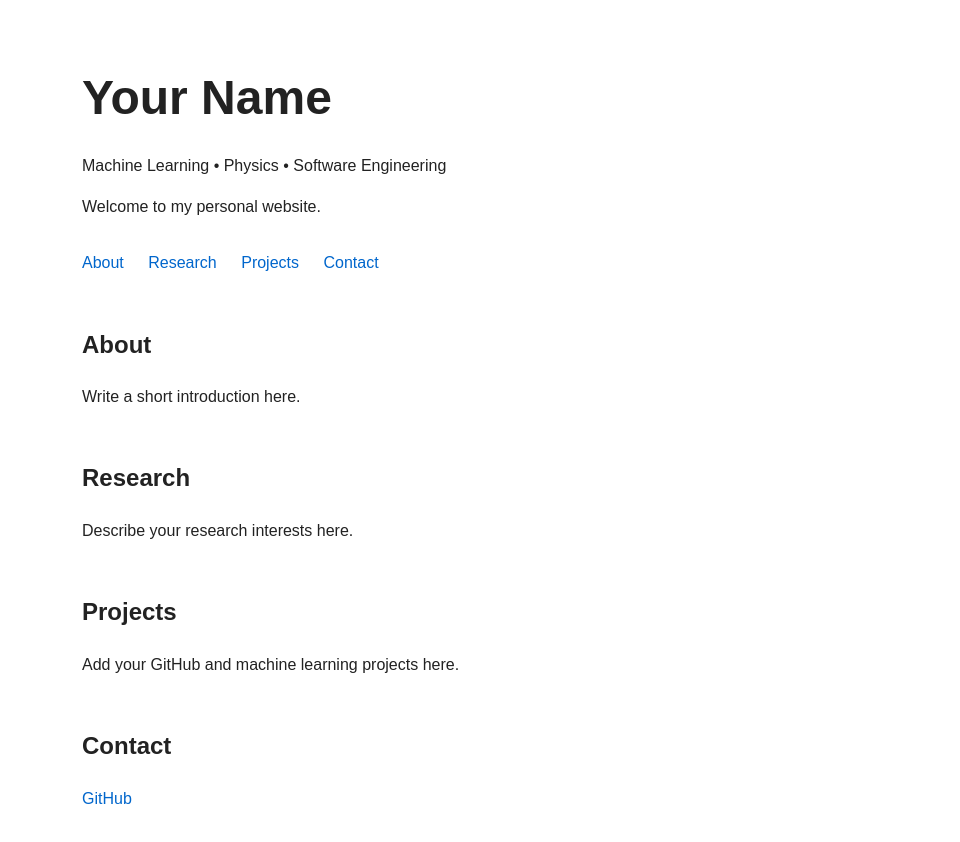
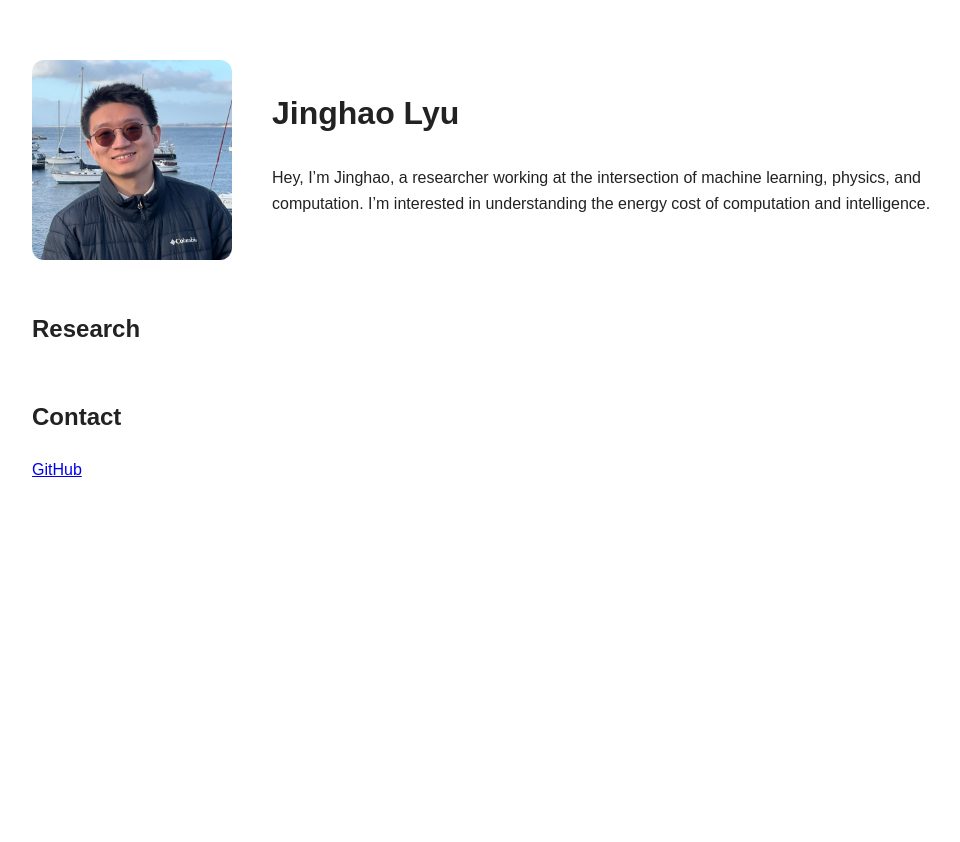
Before and after one commit to jhlyu/jhlyu.github.io, a plain HTML site: page index.html in a window 1280 px wide. Shown: the whole page, without its empty margins (158-1118 px from the left). After the commit the page ends 800 px from the top, so only its background shows below. Drawn offline with Linux system fonts and the light colour scheme.

Commit message:
updated some stuff

```diff
--- a/index.html
+++ b/index.html
@@ -4,7 +4,7 @@
     <meta charset="UTF-8">
     <meta name="viewport" content="width=device-width, initial-scale=1.0">
 
-    <title>Your Name</title>
+    <title>Jinghao Lyu's website</title>
 
     <link rel="stylesheet" href="style.css">
 </head>
@@ -12,49 +12,36 @@
 <body>
 
     <main>
-        <h1>Your Name</h1>
 
-        <p>
-            Machine Learning • Physics • Software Engineering
-        </p>
+        <section class="intro">
+            <img src="assets/profile.jpg"
+                 alt="Jinghao"
+                 class="profile-photo">
 
-        <p>
-            Welcome to my personal website.
-        </p>
+            <div>
+                <h1>Jinghao Lyu</h1>
 
-        <nav>
-            <a href="#about">About</a>
-            <a href="#research">Research</a>
-            <a href="#projects">Projects</a>
-            <a href="#contact">Contact</a>
-        </nav>
-
-        <section id="about">
-            <h2>About</h2>
-            <p>
-                Write a short introduction here.
-            </p>
+                <p>
+                    Hey, I’m Jinghao, a researcher working at the intersection of
+                    machine learning, physics, and computation. I’m interested
+                    in understanding the energy cost of computation and intelligence.
+                </p>
+            </div>
         </section>
 
         <section id="research">
             <h2>Research</h2>
             <p>
-                Describe your research interests here.
+
             </p>
         </section>
 
-        <section id="projects">
-            <h2>Projects</h2>
-            <p>
-                Add your GitHub and machine learning projects here.
-            </p>
-        </section>
 
         <section id="contact">
             <h2>Contact</h2>
 
             <p>
-                <a href="https://github.com/YOUR_USERNAME">GitHub</a>
+                <a href="https://github.com/jhlyu">GitHub</a>
             </p>
         </section>
     </main>
--- a/style.css
+++ b/style.css
@@ -1,35 +1,31 @@
 body {
     font-family: Arial, sans-serif;
-    max-width: 800px;
+    max-width: 900px;
     margin: 60px auto;
     padding: 0 20px;
-
     line-height: 1.6;
     color: #222;
 }
 
-h1 {
-    font-size: 3rem;
-    margin-bottom: 0;
+.intro {
+    display: flex;
+    align-items: center;
+    gap: 40px;
 }
 
-h2 {
-    margin-top: 50px;
+.profile-photo {
+    width: 200px;
+    height: 200px;
+    object-fit: cover;
+    border-radius: 12px;
+    flex-shrink: 0;
 }
 
-nav {
-    margin: 30px 0;
+.intro h1 {
+    margin-top: 0;
+    font-size: 2rem;
 }
 
-nav a {
-    margin-right: 20px;
+section {
+    margin-bottom: 50px;
 }
-
-a {
-    color: #0066cc;
-    text-decoration: none;
-}
-
-a:hover {
-    text-decoration: underline;
-}
```
Also changed, not shown: assets/profile.jpg (added), 1 other file.
